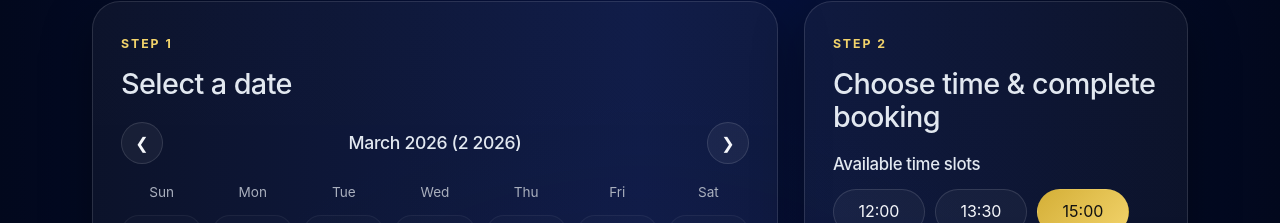
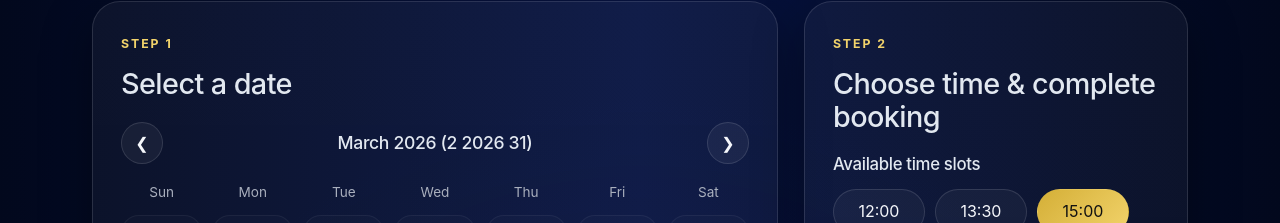
Before and after one commit to kiumars609/escape-finder, a React (Vite) app: page /room/1 in a window 1280 px wide. Shown: the part 878-1101 px from the top of the page. Built offline with nearby package versions, Linux system fonts and the light colour scheme.

Commit message:
Edit state into calendar

```diff
--- a/src/Pages/Room/Booking/Calendar/Calendar.jsx
+++ b/src/Pages/Room/Booking/Calendar/Calendar.jsx
@@ -5,6 +5,7 @@ export default function Calendar() {
 
   const year = currentDate.getFullYear();
   const month = currentDate.getMonth();
+  const daysInMonth = new Date(year, month + 1, 0).getDate();
 
   console.log(currentDate);
 
@@ -19,7 +20,7 @@ export default function Calendar() {
 
         <div className="calendar-topbar">
           <button className="calendar-nav-btn">&#10094;</button>
-          <h3>March 2026 ({month + ' ' + year})</h3>
+          <h3>March 2026 ({month + ' ' + year + ' ' + daysInMonth})</h3>
           <button className="calendar-nav-btn">&#10095;</button>
         </div>
 
```
